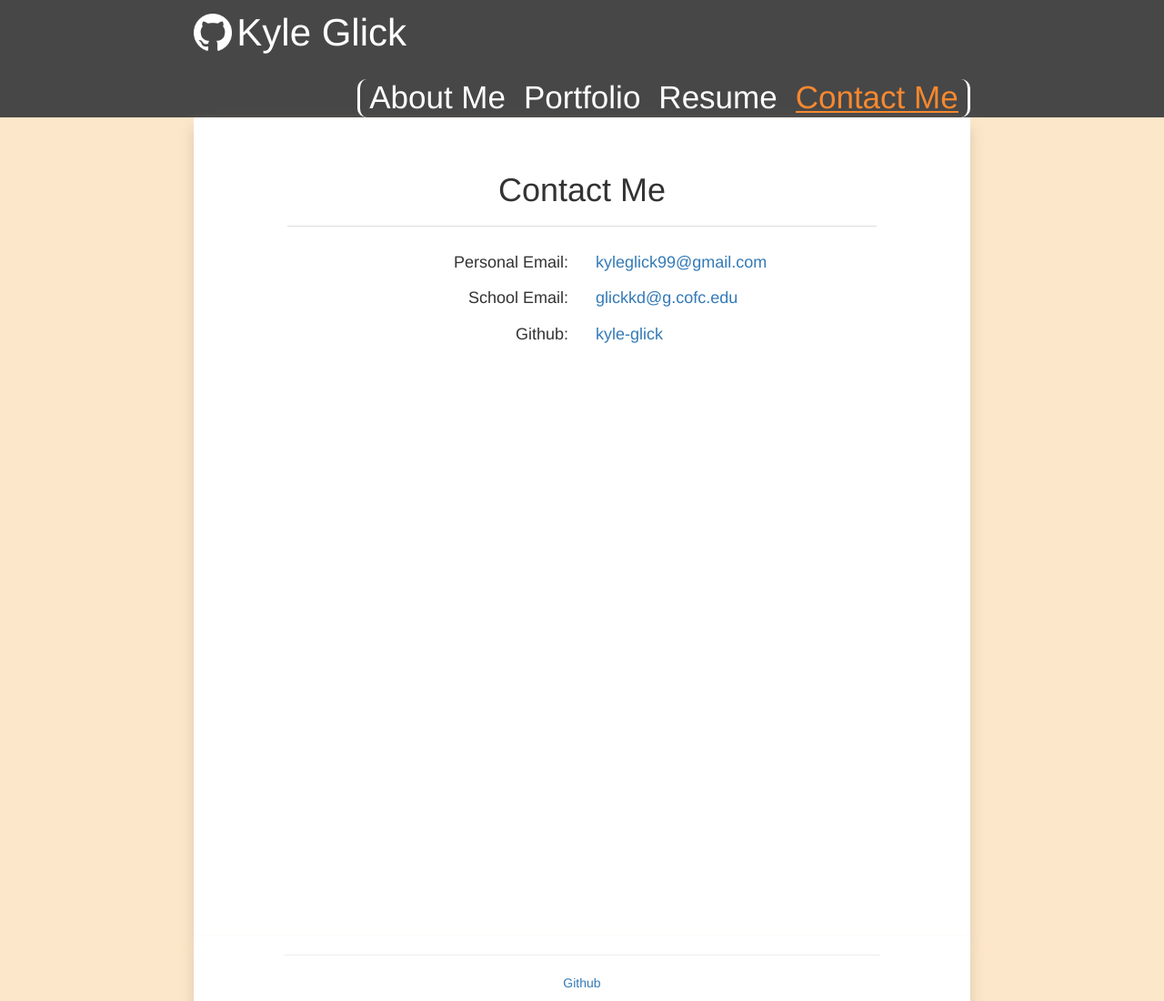
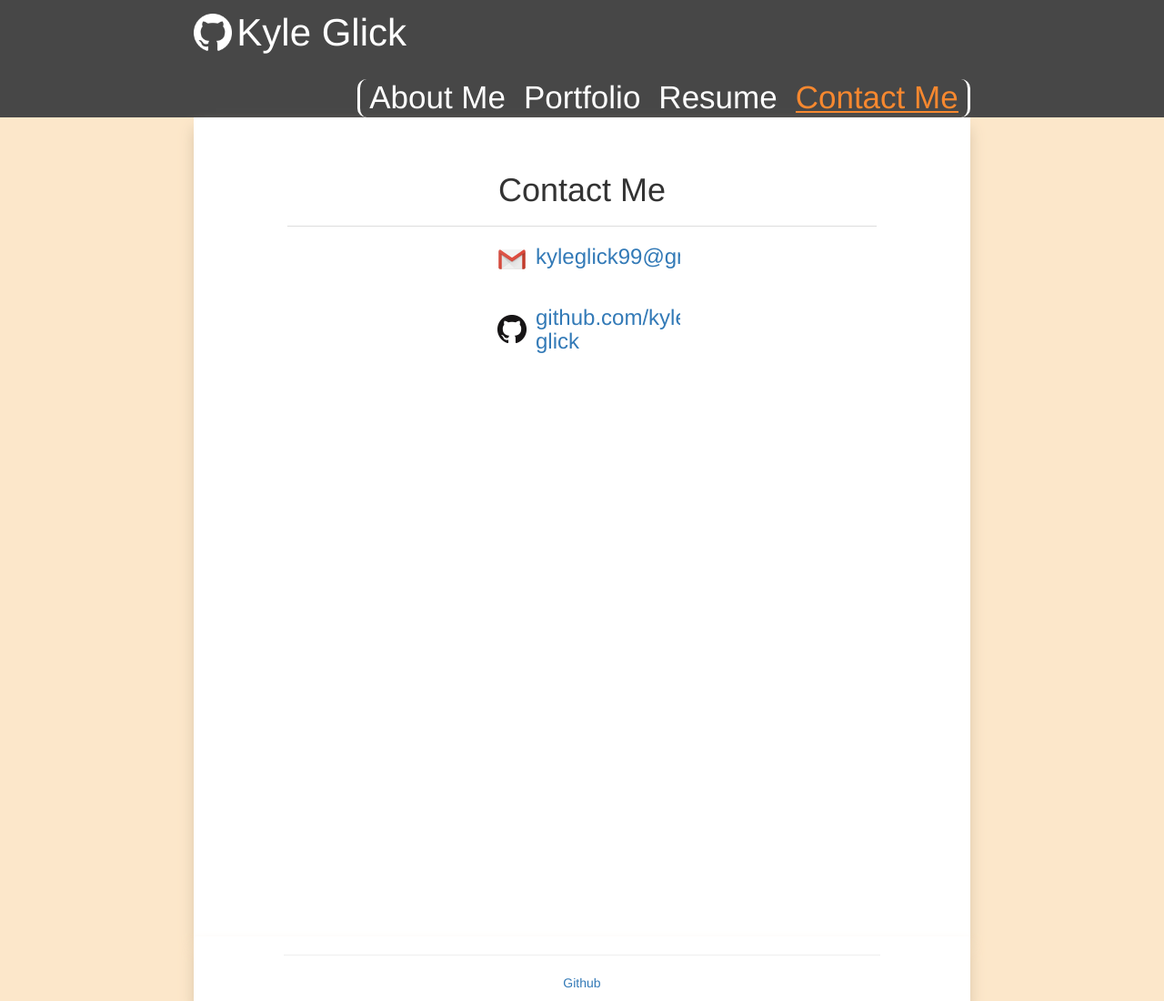
Before and after one commit to kayla-glick/kayla-glick.github.io, a Jekyll site: the page built from contact/index.html, in a window 1280 px wide. Shown: the whole page at 91% size. Built offline with Jekyll 4.4.1, drawn with Linux system fonts in a browser that asks for light colours; nearby versions of some CDN libraries.

Commit message:
update contact page / 360 GH link

```diff
--- a/contact/index.html
+++ b/contact/index.html
@@ -7,34 +7,24 @@ header: contact
   <h1 class="page-title">Contact Me</h1>
 </div>
 <div class="form">
-  <div class="form-group">
-    <div class="col-sm-6 text-right">
-      <h4>Personal Email:</h4>
-    </div>
-    <div class="col-sm-6 text-left">
-      <h4>
-        <a href="mailto:kyleglick99@gmail.com">kyleglick99@gmail.com</a>
-      </h4>
-    </div>
+  <div class="form-group media col-sm-4 col-sm-offset-4">
+    <a href="mailto:kyleglick99@gmail.com" target="_blank" class="glowing-logo">
+      <div class="media-left media-middle">
+        <img src="/assets/images/logo_gmail_32px.png" alt="Gmail" class="glowing-logo media-object">
+      </div>
+      <div class="media-body">
+        <span class="h3">kyleglick99@gmail.com</span>
+      </div>
+    </a>
   </div>
-  <div class="form-group">
-    <div class="col-sm-6 text-right">
-      <h4>School Email:</h4>
-    </div>
-    <div class="col-sm-6 text-left">
-      <h4>
-        <a href="mailto:glickkd@g.cofc.edu">glickkd@g.cofc.edu</a>
-      </h4>
-    </div>
-  </div>
-  <div class="form-group">
-    <div class="col-sm-6 text-right">
-      <h4>Github:</h4>
-    </div>
-    <div class="col-sm-6 text-left">
-      <h4>
-        <a href="https://github.com/kyle-glick" target="_blank">kyle-glick</a>
-      </h4>
-    </div>
+  <div class="form-group media col-sm-4 col-sm-offset-4">
+    <a href="https://github.com/kyle-glick" target="_blank" class="glowing-logo">
+      <div class="media-left media-middle">
+        <img src="/assets/images/GitHub-Mark-32px.png" alt="Gmail" class="glowing-logo media-object">
+      </div>
+      <div class="media-body">
+        <span class="h3">github.com/kyle-glick</span>
+      </div>
+    </a>
   </div>
 </div>
--- a/portfolio/csci_360/index.html
+++ b/portfolio/csci_360/index.html
@@ -5,7 +5,7 @@ category: csci_360
 <div class="page-header">
   <h1 class="page-title">
     360 Snoozin Dual Alarm Am/FM Clock Radio
-    <a href="https://github.com/CSCI-360-01-2017/360Snoozin" target="_blank">
+    <a href="https://github.com/kyle-glick/360Snoozin" target="_blank">
       <img src="/assets/images/GitHub-Mark-32px.png" alt="Github" class="glowing-logo">
     </a>
   </h1>
```
